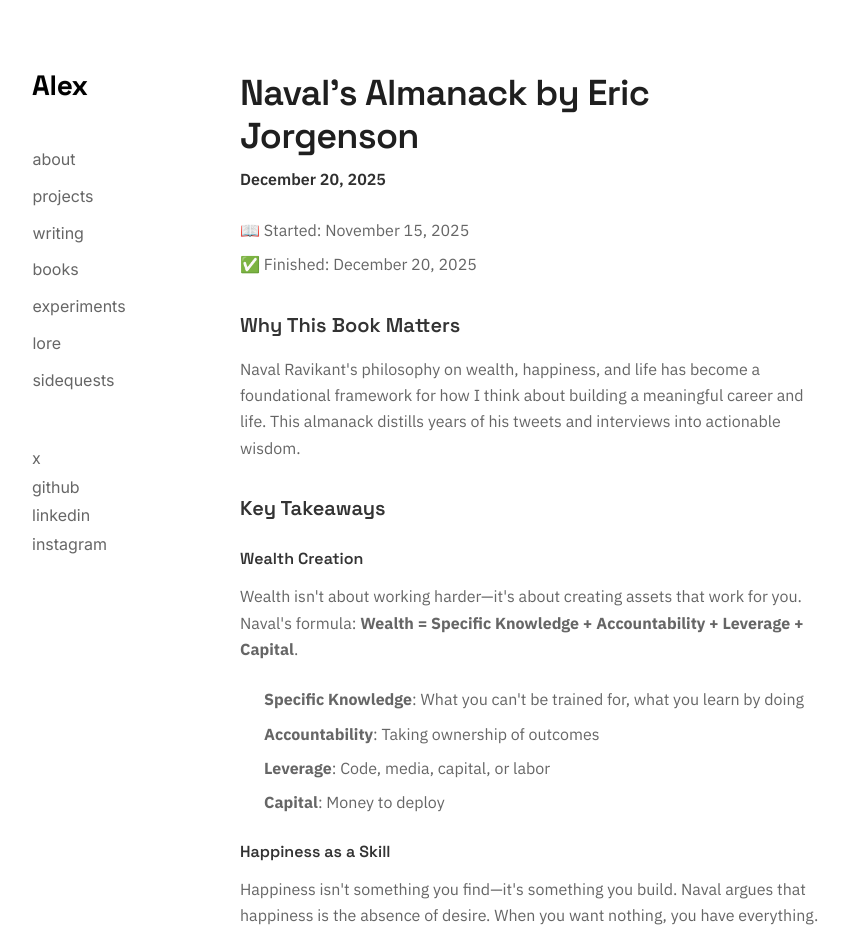
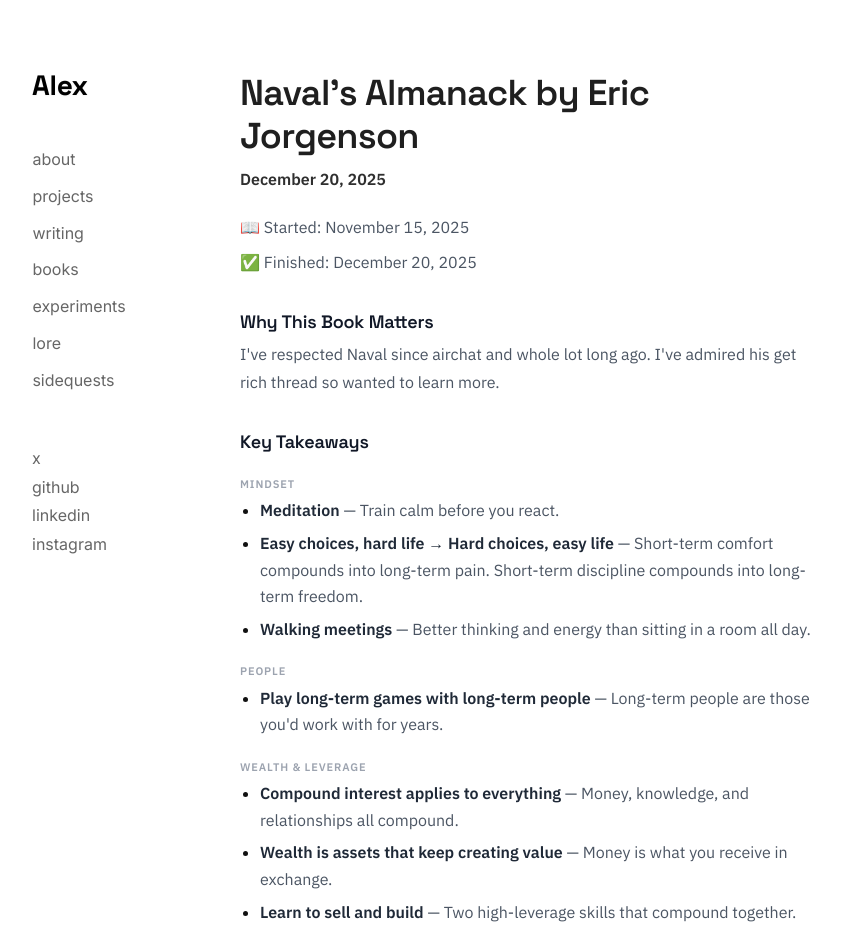
Before and after one commit to alexshibu1/alexshibu.com, a Next.js app: page /essay/naval-almanack in a window 1280 px wide. Shown: the top 936 px of the page, without its empty margins (48-896 px from the left). Built offline with nearby package versions, Linux system fonts and the light colour scheme.

Commit message:
lots of changes. still taking antiboitics

```diff
--- a/app/components/essay-header.tsx
+++ b/app/components/essay-header.tsx
@@ -1,8 +1,11 @@
 export function EssayHeader({ title, date }: { title: string; date: string }) {
   return (
-    <div style={{ textAlign: "left", marginTop: "40px" }}>
+    <div
+      className="essay-header"
+      style={{ textAlign: "left", marginTop: "40px" }}
+    >
       <h1
-        className="hero-heading"
+        className="hero-heading essay-header-title"
         style={{
           marginTop: "0",
           fontSize: "36px", // Smaller than 42px, more like h2
@@ -12,6 +15,7 @@
         {title}
       </h1>
       <p
+        className="essay-header-date"
         style={{
           color: "#2f2f2f",
           fontFamily: "var(--font-plex-sans)",
--- a/app/essay/naval-almanack/page.mdx
+++ b/app/essay/naval-almanack/page.mdx
@@ -9,7 +9,10 @@
   },
 };
 
-<EssayHeader title="Naval's Almanack by Eric Jorgenson" date="December 20, 2025" />
+<EssayHeader
+  title="Naval's Almanack by Eric Jorgenson"
+  date="December 20, 2025"
+/>
 
 <div
   style={{
@@ -20,37 +23,31 @@
   }}
 >
   <p style={{ margin: "0.25rem 0 0.5rem 0" }}>📖 Started: November 15, 2025</p>
-
   <p style={{ margin: "0.25rem 0" }}>✅ Finished: December 20, 2025</p>
 </div>
 
 ## Why This Book Matters
 
-Naval Ravikant's philosophy on wealth, happiness, and life has become a foundational framework for how I think about building a meaningful career and life. This almanack distills years of his tweets and interviews into actionable wisdom.
+I've respected Naval since airchat and whole lot long ago. I've admired his get rich thread so wanted to learn more.
 
 ## Key Takeaways
 
-### Wealth Creation
+<p style={{ fontSize: "11px", fontWeight: "600", textTransform: "uppercase", letterSpacing: "0.08em", color: "#9ca3af", margin: "1.25rem 0 0.25rem 0" }}>Mindset</p>
+<ul style={{ listStyleType: "disc", paddingLeft: "1.25rem", margin: "0 0 1.25rem 0" }}>
+  <li style={{ marginBottom: "0.4rem", color: "#4b5563" }}><strong style={{ color: "#1f2937" }}>Meditation</strong> — Train calm before you react.</li>
+  <li style={{ marginBottom: "0.4rem", color: "#4b5563" }}><strong style={{ color: "#1f2937" }}>Easy choices, hard life → Hard choices, easy life</strong> — Short-term comfort compounds into long-term pain. Short-term discipline compounds into long-term freedom.</li>
+  <li style={{ marginBottom: "0.4rem", color: "#4b5563" }}><strong style={{ color: "#1f2937" }}>Walking meetings</strong> — Better thinking and energy than sitting in a room all day.</li>
+</ul>
 
-Wealth isn't about working harder—it's about creating assets that work for you. Naval's formula: **Wealth = Specific Knowledge + Accountability + Leverage + Capital**.
+<p style={{ fontSize: "11px", fontWeight: "600", textTransform: "uppercase", letterSpacing: "0.08em", color: "#9ca3af", margin: "0 0 0.25rem 0" }}>People</p>
+<ul style={{ listStyleType: "disc", paddingLeft: "1.25rem", margin: "0 0 1.25rem 0" }}>
+  <li style={{ marginBottom: "0.4rem", color: "#4b5563" }}><strong style={{ color: "#1f2937" }}>Play long-term games with long-term people</strong> — Long-term people are those you'd work with for years.</li>
+</ul>
 
-- **Specific Knowledge**: What you can't be trained for, what you learn by doing
-- **Accountability**: Taking ownership of outcomes
-- **Leverage**: Code, media, capital, or labor
-- **Capital**: Money to deploy
-
-### Happiness as a Skill
-
-Happiness isn't something you find—it's something you build. Naval argues that happiness is the absence of desire. When you want nothing, you have everything.
-
-### Reading and Learning
-
-Naval reads constantly, not for entertainment but for understanding. He treats reading as a form of compound interest—the more you know, the more connections you can make.
-
-## What I've Applied
-
-I've shifted my focus from hourly wages to building specific knowledge in areas I'm genuinely curious about. Instead of optimizing for salary, I'm optimizing for learning and leverage.
-
-## The Bottom Line
-
-This book is a manual for living well. It's not about getting rich quick—it's about understanding the fundamental principles of wealth, happiness, and meaning. Naval's thinking has influenced how I approach every major decision.
+<p style={{ fontSize: "11px", fontWeight: "600", textTransform: "uppercase", letterSpacing: "0.08em", color: "#9ca3af", margin: "0 0 0.25rem 0" }}>Wealth & Leverage</p>
+<ul style={{ listStyleType: "disc", paddingLeft: "1.25rem", margin: "0 0 1.25rem 0" }}>
+  <li style={{ marginBottom: "0.4rem", color: "#4b5563" }}><strong style={{ color: "#1f2937" }}>Compound interest applies to everything</strong> — Money, knowledge, and relationships all compound.</li>
+  <li style={{ marginBottom: "0.4rem", color: "#4b5563" }}><strong style={{ color: "#1f2937" }}>Wealth is assets that keep creating value</strong> — Money is what you receive in exchange.</li>
+  <li style={{ marginBottom: "0.4rem", color: "#4b5563" }}><strong style={{ color: "#1f2937" }}>Learn to sell and build</strong> — Two high-leverage skills that compound together.</li>
+  <li style={{ marginBottom: "0.4rem", color: "#4b5563" }}><strong style={{ color: "#1f2937" }}>Specific knowledge can't be trained into you</strong> — It's learned by doing real things, specific to your curiosity.</li>
+</ul>
--- a/app/globals.css
+++ b/app/globals.css
@@ -336,6 +336,109 @@
 
 .page-content a:hover {
   text-decoration: underline;
+}
+
+/* ============================================================
+   Essay typography — single source of truth.
+   Scope: .essay-content (set in mdx-components.tsx wrapper).
+   Title + date (.essay-header) are intentionally excluded here.
+   ============================================================ */
+
+.essay-content {
+  --essay-text: #4b5563; /* body copy */
+  --essay-heading: #111827; /* h2/h3 */
+  --essay-strong: #1f2937; /* bold emphasis */
+  --essay-muted: #6b7280; /* secondary / meta */
+  --essay-marker: #111111; /* bullet dots — solid black */
+  --essay-accent: #ff3a3a; /* links (matches site red) */
+}
+
+/* Body paragraphs */
+.essay-content p {
+  color: var(--essay-text);
+  font-size: 16px;
+  line-height: 1.7;
+  margin-bottom: 1.25rem;
+}
+
+/* Section headings */
+.essay-content h2 {
+  color: var(--essay-heading);
+  font-size: 18px;
+  font-weight: 600;
+  margin-top: 2rem;
+  margin-bottom: 0.4rem;
+  letter-spacing: -0.01em;
+}
+
+.essay-content h3 {
+  color: var(--essay-muted);
+  font-size: 11px;
+  font-weight: 600;
+  text-transform: uppercase;
+  letter-spacing: 0.08em;
+  margin-top: 1.5rem;
+  margin-bottom: 0.3rem;
+}
+
+/* Lists: disc bullets, tight indent, no top gap after headings */
+.essay-content ul,
+.essay-content ol {
+  color: var(--essay-text);
+  font-size: 16px;
+  line-height: 1.65;
+  padding-left: 1.25rem;
+  margin-top: 0;
+  margin-bottom: 1.25rem;
+  list-style-type: disc;
+}
+
+.essay-content li {
+  margin-bottom: 0.4rem;
+}
+
+.essay-content ul li::marker,
+.essay-content ol li::marker {
+  color: var(--essay-marker);
+}
+
+/* Nested lists */
+.essay-content ul ul,
+.essay-content ol ul,
+.essay-content ul ol,
+.essay-content ol ol {
+  margin-top: 0.2rem;
+  margin-bottom: 0;
+  list-style-type: disc;
+}
+
+.essay-content ul ul li::marker,
+.essay-content ol ul li::marker {
+  color: #111111;
+}
+
+/* Bold emphasis */
+.essay-content strong {
+  color: var(--essay-strong);
+  font-weight: 600;
+}
+
+/* Links */
+.essay-content a {
+  color: var(--essay-accent);
+}
+
+/* Zero gap when a list immediately follows a heading */
+.essay-content h2 + ul,
+.essay-content h2 + ol,
+.essay-content h3 + ul,
+.essay-content h3 + ol {
+  margin-top: 0.15rem;
+}
+
+/* Keep essay date styling independent from body text rules. */
+.essay-content .essay-header-date {
+  color: #2f2f2f;
 }
 
 .essay-soil aside {
@@ -1037,6 +1140,22 @@
   .page-content p {
     font-size: 22px;
   }
+
+  /* Essay pages: hold body copy at a comfortable reading size on large screens. */
+  .essay-content p,
+  .essay-content ul,
+  .essay-content ol,
+  .essay-content li {
+    font-size: 17px;
+  }
+
+  .essay-content h2 {
+    font-size: 19px;
+  }
+
+  .essay-content h3 {
+    font-size: 11px;
+  }
 }
 
 @media (min-width: 1920px) {
--- a/mdx-components.tsx
+++ b/mdx-components.tsx
@@ -10,7 +10,7 @@
 
     wrapper: ({ children }) => (
       <main
-        className="page-content"
+        className="page-content essay-content"
         style={{ maxWidth: "650px", display: "block" }}
       >
         {children}
```
